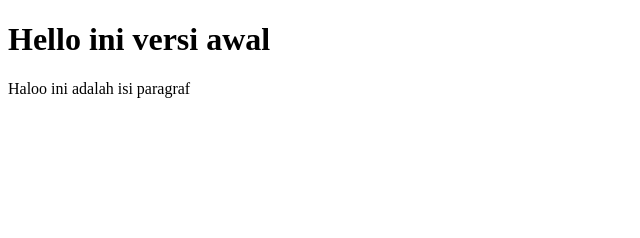
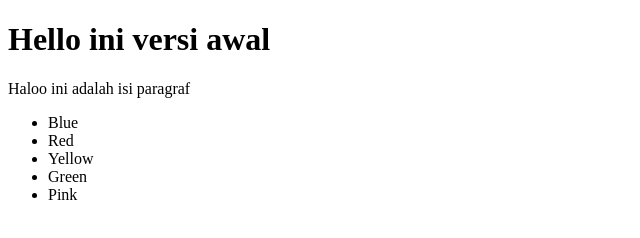
Before and after one commit to martjellino/belajar-html, a website: page index.html in a window 1280 px wide. Shown: the whole page, without its empty margins (0-640 px from the left). Drawn offline with Linux system fonts and the light colour scheme.

Commit message:
add feature A

```diff
--- a/index.html
+++ b/index.html
@@ -8,5 +8,12 @@
 <body>
     <h1>Hello ini versi awal</h1>
     <p>Haloo ini adalah isi paragraf</p>
+    <ul>
+        <li>Blue</li>
+        <li>Red</li>
+        <li>Yellow</li>
+        <li>Green</li>
+        <li>Pink</li>
+    </ul>
 </body>
 </html>
```
